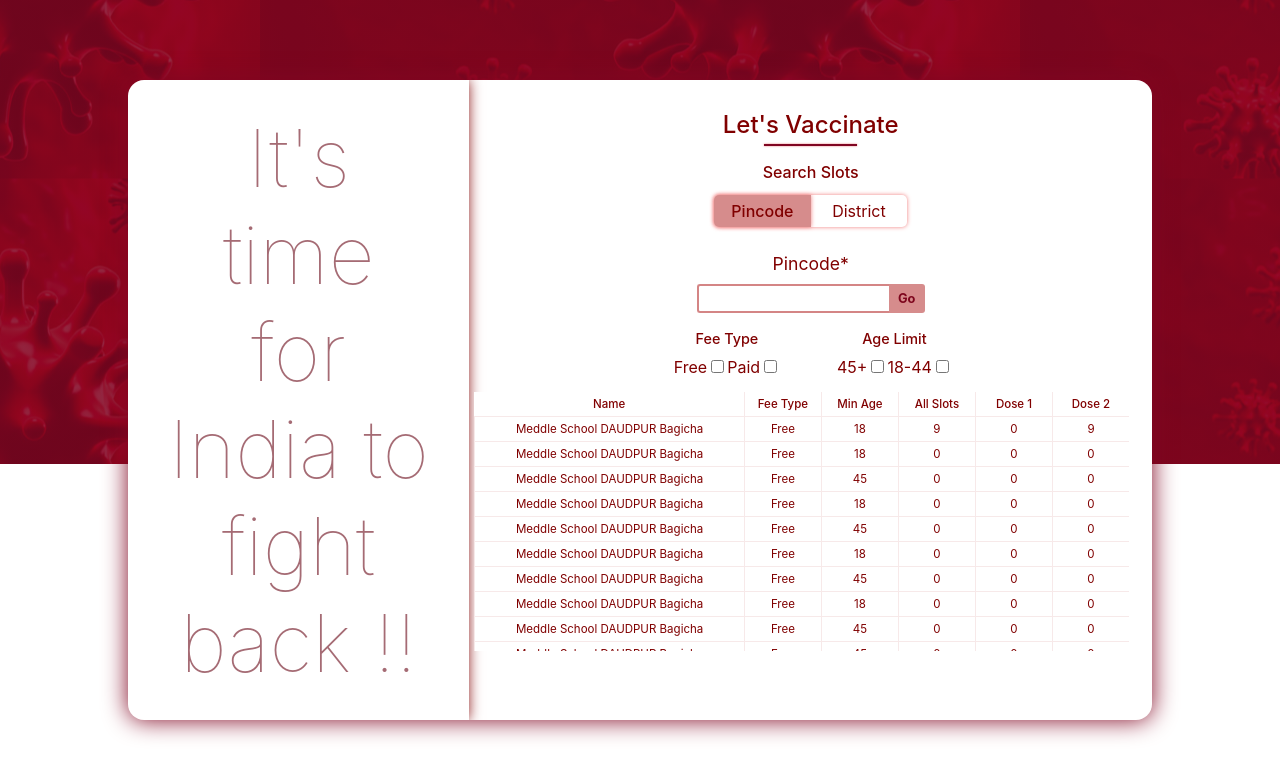
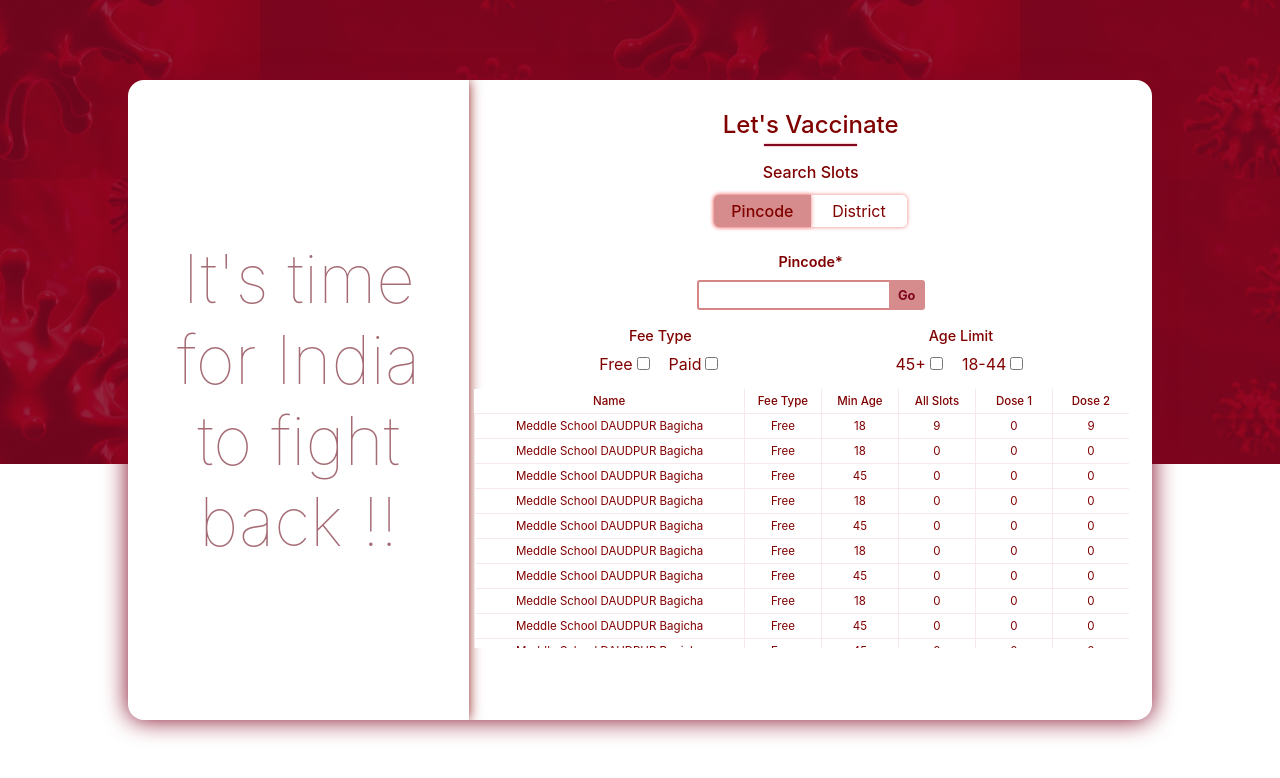
Before and after one commit to priyankagupta34/covaccination, a React (Create React App) app: page / in a window 1280 px wide. Shown: the top 778 px of the page. Built offline with nearby package versions, Linux system fonts and the light colour scheme.

Commit message:
basic outline

```diff
--- a/src/App.css
+++ b/src/App.css
@@ -134,8 +134,9 @@
 }
 
 .pinclas label {
-  font-size: 1.1em;
-  color: maroon;
+  font-size: 0.9em;
+    color: maroon;
+    font-weight: 600;
 }
 
 .pinclas input {
@@ -148,6 +149,7 @@
   border-right: none;
   border-top-right-radius: 0;
   border-bottom-right-radius: 0;
+  height: 30px;
 }
 
 .go{
@@ -162,7 +164,10 @@
   color: #7e061d;
   font-weight: 700;
   cursor: pointer;
+  height: 30px;
 }
+
+
 
 
 
@@ -177,7 +182,7 @@
     background-color: transparent;
     height: 87vh;
     width: 100%;
-    margin: 4.5vh;
+    margin: 2.5vh;
     border-radius: 16px;
   }
 
--- a/src/App.js
+++ b/src/App.js
@@ -144,7 +144,7 @@ export default class App extends Component {
               {searchByPin ? <div className="pinclas">
                 <label htmlFor="ji8">Pincode*</label>
                 <div className="flex">
-                <input id="ji8" value={pincode} onChange={this.handlerForPincode} />
+                <input id="ji8" value={pincode} onChange={this.handlerForPincode}/>
                 <div className="go" onClick={this.findCalenderSlotByPin}>Go</div></div>
               </div> :
                 <div className="pinclas">
--- a/src/components/motivate-component/MotivateComponent.css
+++ b/src/components/motivate-component/MotivateComponent.css
@@ -1,7 +1,7 @@
 
 
 .fgt{
-    font-size: 5em;
+    font-size: 4.2em;
     font-weight: 100;
     color: #a56b74;
     text-align: center;
--- a/src/components/table-view-calender-sessions-component/TableViewCalenderSessionsComponent.css
+++ b/src/components/table-view-calender-sessions-component/TableViewCalenderSessionsComponent.css
@@ -14,8 +14,13 @@
     display: grid;
     grid-template-columns: 1fr 1fr;
     padding: 10px;
-    width: 52%;
+    width: 91%;
     margin: 0 auto;
+}
+
+.ghfd{
+    display: inline-block;
+    margin: 0 8px;
 }
 
 
@@ -82,4 +87,8 @@
         width: 95vw;
     }
 
+    .ghfd{
+        margin: 0 4px;
+    }
+
 }
--- a/src/components/table-view-calender-sessions-component/TableViewCalenderSessionsComponent.js
+++ b/src/components/table-view-calender-sessions-component/TableViewCalenderSessionsComponent.js
@@ -8,15 +8,16 @@ export default class TableViewCalenderSessionsComponent extends Component {
         return (
             <div>
                 <div className="kla">
-                    <div>
+                    <div >
                         <div className="fresd">Fee Type</div>
-                        <label htmlFor="free">Free</label><input type="checkbox" id="free" />
-                        <label htmlFor="paid">Paid</label><input type="checkbox" id="paid" />
+                        <div className="ghfd"> <label htmlFor="free">Free</label><input type="checkbox" id="free" /></div>
+                        <div className="ghfd"> <label htmlFor="paid">Paid</label><input type="checkbox" id="paid" /></div>
                     </div>
                     <div>
                         <div className="fresd">Age Limit</div>
-                        <label htmlFor="tya">45+</label><input type="checkbox" id="tya" />
-                        <label htmlFor="tyb">18-44</label><input type="checkbox" id="tyb" />
+
+                        <div className="ghfd">  <label htmlFor="tya">45+</label><input type="checkbox" id="tya" /></div>
+                        <div className="ghfd"><label htmlFor="tyb">18-44</label><input type="checkbox" id="tyb" /></div>
                     </div>
                 </div>
 
```
